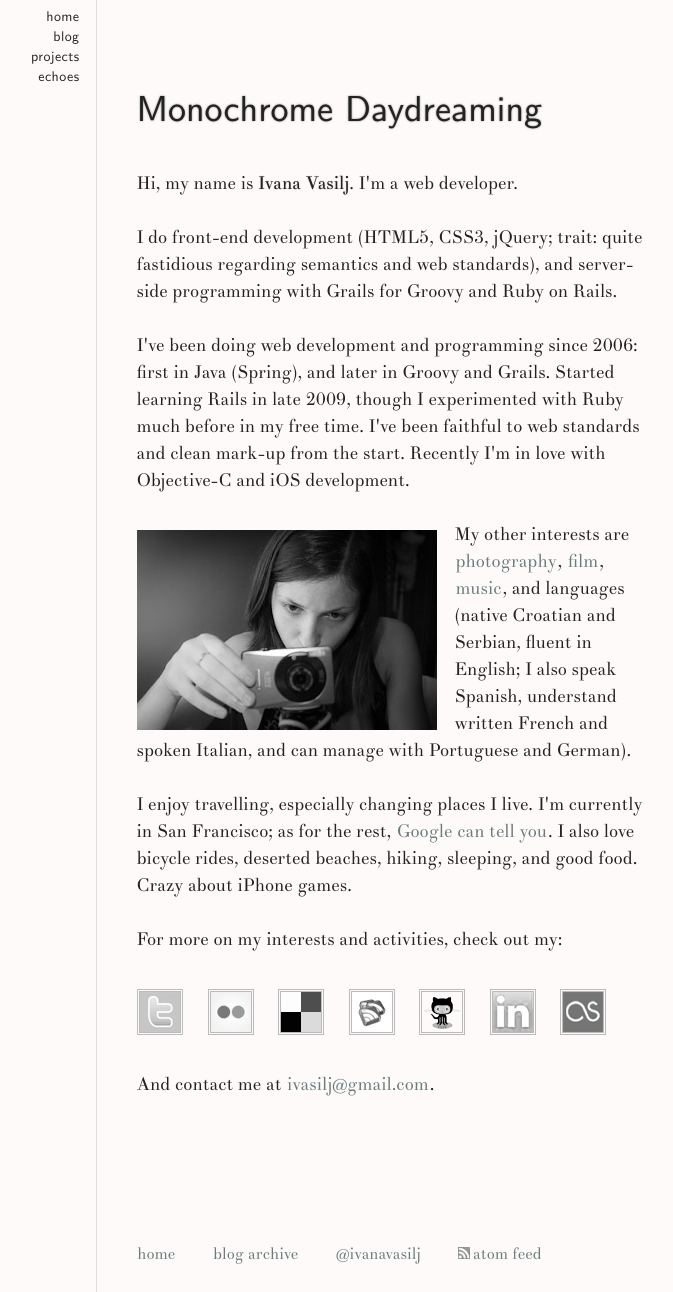
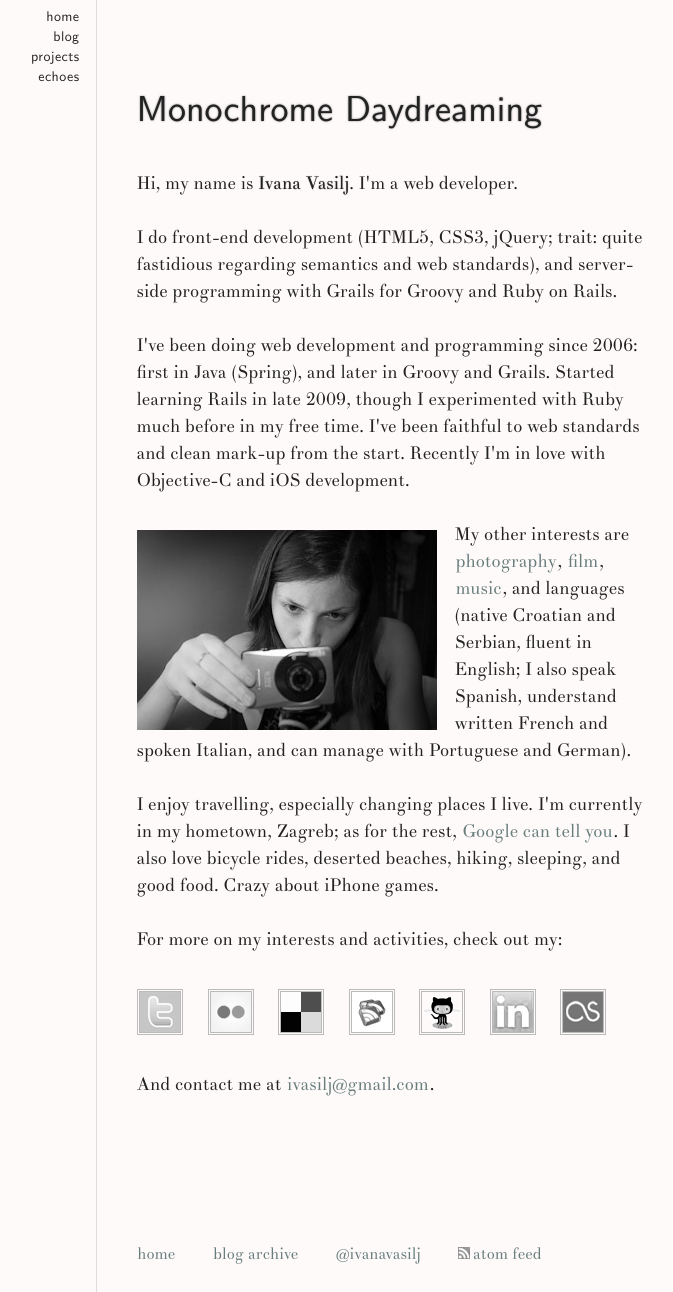
Before and after one commit to ivana/ivana.github.com, a Jekyll site: the page built from index.html, in a window 1280 px wide. Shown: the whole page, without its empty margins (265-938 px from the left). Built offline with Jekyll 4.4.1, drawn with Linux system fonts in a browser that asks for light colours; Markdown is read by kramdown in place of the engine named in the settings.

Commit message:
update location to ZG

```diff
--- a/index.html
+++ b/index.html
@@ -31,7 +31,7 @@ desc: about Ivana, social links and contact
   </p>
   <p>
     I enjoy travelling, especially changing places I live. I'm currently in
-    <span class="adr"><span class="locality">San Francisco</span></span>;
+    my hometown, <span class="adr"><span class="locality">Zagreb</span></span>;
     as for the rest, <a href="http://www.google.com/profiles/ivasilj#about" rel="me" class="url">Google can tell you</a>.
     I also love bicycle rides, deserted beaches, hiking, sleeping, and good food. Crazy about iPhone games.
   </p>
```
